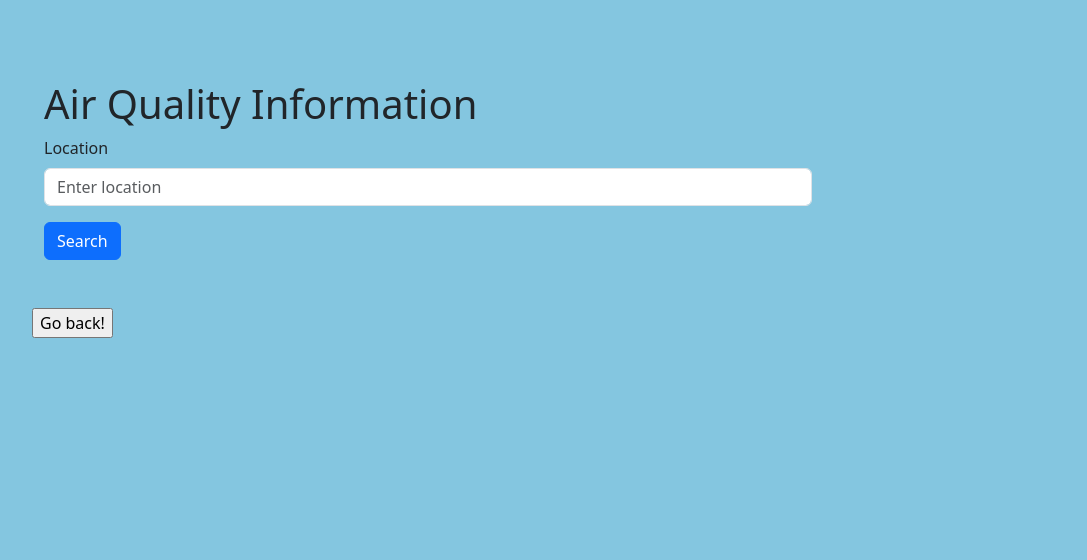
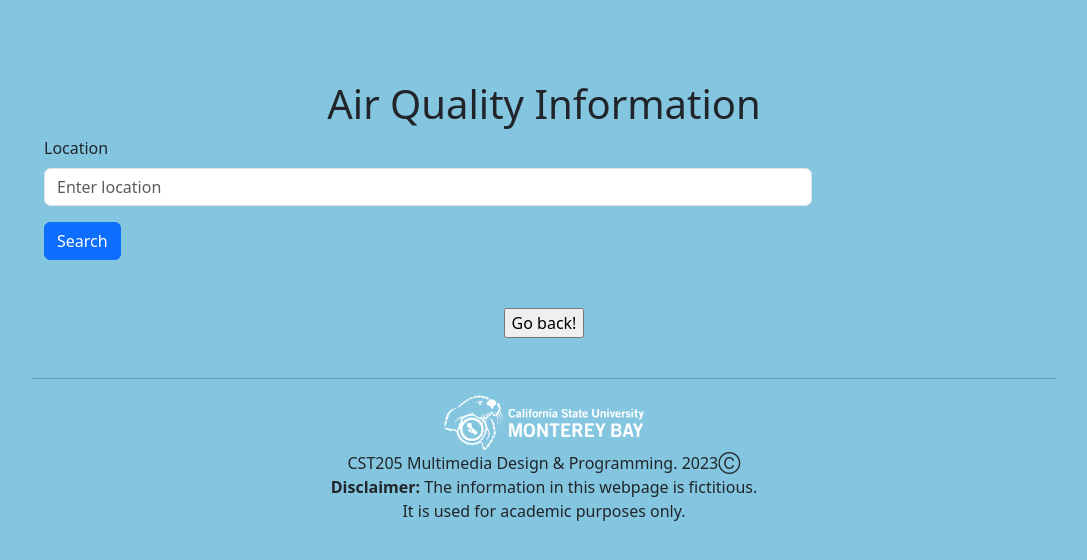
Before and after one commit to DawnSovereign/Weather-disaster-Info, a Flask app: page /Air in a window 1280 px wide. Shown: the top 560 px of the page, without its empty margins (96-1183 px from the left). Run offline with Flask 3, Linux system fonts and the light colour scheme; some libraries are stand-ins or nearby versions.

Commit message:
Added more comments

```diff
--- a/app.py
+++ b/app.py
@@ -2,8 +2,7 @@
 # Authors: Ruben Tafoya, Dylan Uribe, Aurelio Lopez, Jason Kim
 # Course: CST 205 - Multimedia Design & Programming
 # Date: May 17, 2023
-# Abtract:
-# This website serves as a comprehensive destination for obtaining information about wind, hurricanes,
+# Abtract: This website serves as a comprehensive destination for obtaining information about wind, hurricanes,
 # earthquakes, and weather forecasts. On the homepage, users are presented with a dropdown menu that
 # offers a selection of options. For instance, if a user chooses "General Weather Forecast,"
 # they will be directed to a forecast page where they can enter a zip code to retrieve the current
@@ -54,6 +53,7 @@ def wind():
 
 @app.route('/wind_info')
 def wind_info():
+    # Define the API key for weatherstack API
     api_key = '41d5f679408f743b97da7258b9457d56'
     city = request.args.get('city', 'New York')
     units = 'f'
@@ -61,6 +61,7 @@ def wind_info():
     response = requests.get(url)
     weather_data = response.json()
 
+    # Renders the 'wind_info.html' template, passing 'weather_data' as context
     return render_template("wind_info.html", weather_data=weather_data)
 
 ### Functions for forecast view
--- a/static/styles.css
+++ b/static/styles.css
@@ -16,3 +16,12 @@ select:focus {
     min-width: 150px;
     width: auto;
 }
+
+#logo {
+    display: block;
+    margin: auto;
+}
+
+#form-label {
+    text-align: center;
+}
--- a/templates/Air.html
+++ b/templates/Air.html
@@ -2,9 +2,9 @@
 <html>
   <head>
     <title>Air Quality</title>
-    <!-- <link rel="stylesheet" href="{{ url_for('static', filename='css/bootstrap.min.css') }}">
-     -->
+    <!-- <link rel="stylesheet" href="{{ url_for('static', filename='css/bootstrap.min.css') }}"> -->
     {{bootstrap.load_css()}}
+    <link rel="stylesheet" href="{{ url_for('static', filename='styles.css') }}"> <!-- This is linking to a CSS file named "styles.css" in the static directory. -->
     <style>
       body {
         margin-left: 10vw;
@@ -60,5 +60,17 @@
       <br />
     </div>
     <script src="{{ url_for('static', filename='js/bootstrap.bundle.min.js') }}"></script>
+    <footer>
+      <!-- A footer that contains the CSUMB logo and disclaimer -->
+          <hr>
+          <img id="logo" width="200" src="{{ url_for('static', filename='csumblogo.png') }}" >
+          <p>CST205  Multimedia Design & Programming. 2023Ⓒ
+            <br><strong>Disclaimer: </strong>
+            The information in this webpage is fictitious.
+            <br>
+            It is used for academic purposes only.
+          </p>
+
+      </footer>
   </body>
 </html>
--- a/templates/home.html
+++ b/templates/home.html
@@ -8,8 +8,6 @@
     {{bootstrap.load_css()}}
     <link rel="stylesheet" href="{{ url_for('static', filename='styles.css') }}">
     <link rel="stylesheet" href="{{ url_for('static', filename='wind_styles.css') }}">
-    <!-- <link href="../static/css/style.css" rel="stylesheet" type="text/css" />
-    <link rel="stylesheet" href="{{ url_for('static', filename='style.css') }}"> -->
     <style>
         body{
             margin-left: 10vw;
@@ -32,6 +30,7 @@
     <form action="{{ url_for('handle_selection') }}" method="POST">
         <label for="weather-options">Select an option:</label>
         <select id="weather-options" name="selected_option">
+            <!-- Dropdown for user to select an option -->
             <option value="">Select...</option>
             <option value="wind">Wind</option>
             <option value="air_quality">Air Quality</option>
@@ -39,12 +38,14 @@
             <option value="weather_forecast">General Weather Forecast</option>
         </select>
         <button id="restartBtn" value="submit" type="submit" class="btn">Submit</button>
+        <!-- Submit button for the form -->
     </form>
 </div>
 </main>
 <div class="centered">
 
 <footer>
+<!-- A footer that contains the CSUMB logo and disclaimer -->
     <hr>
     <img id="logo" width="200" src="{{ url_for('static', filename='csumblogo.png') }}" >
     <p>CST205  Multimedia Design & Programming. 2023Ⓒ
```
Also changed, not shown: templates/wind.html (+5 -5 lines), templates/wind_info.html (+3 -8 lines), 1 other file.
